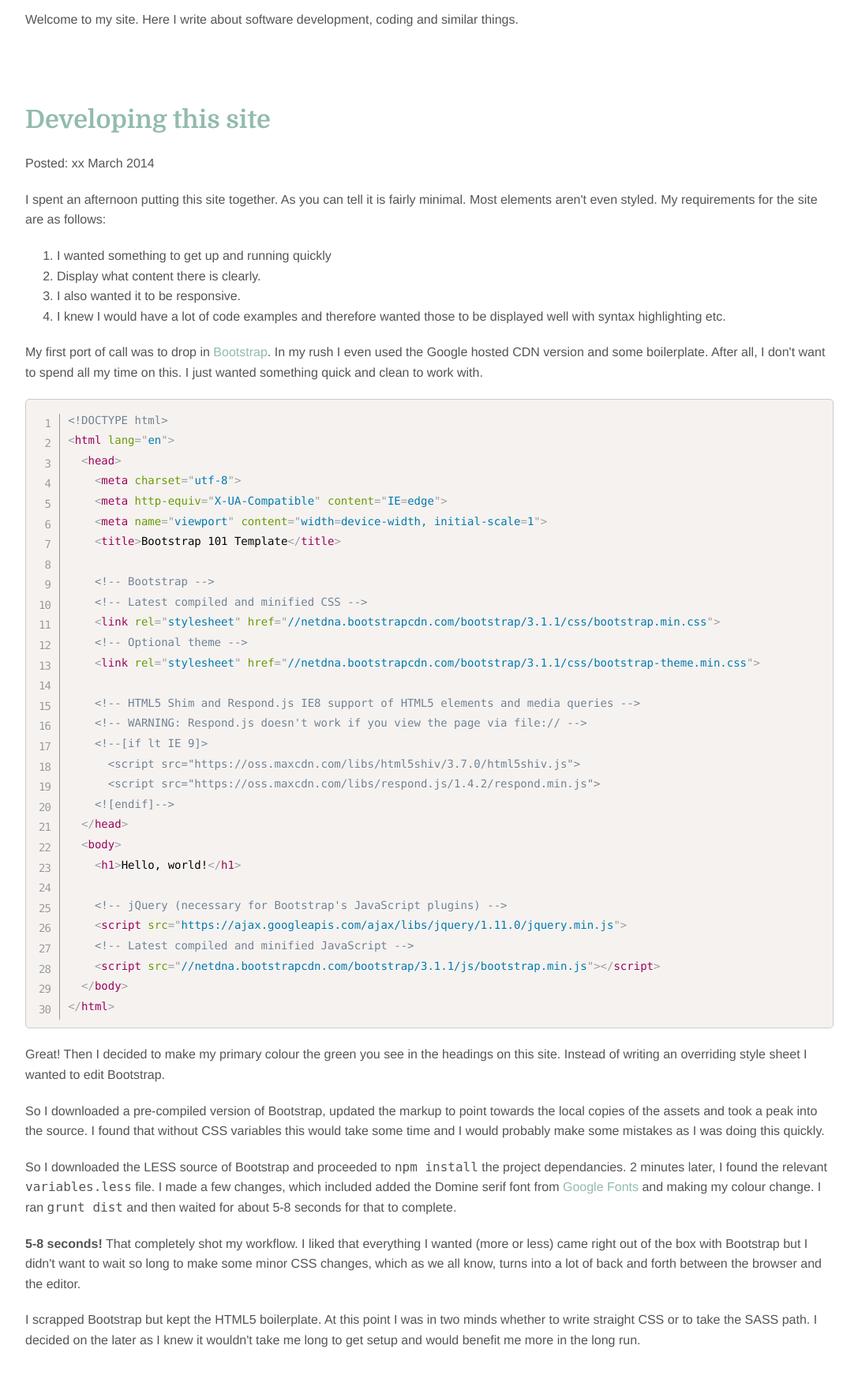
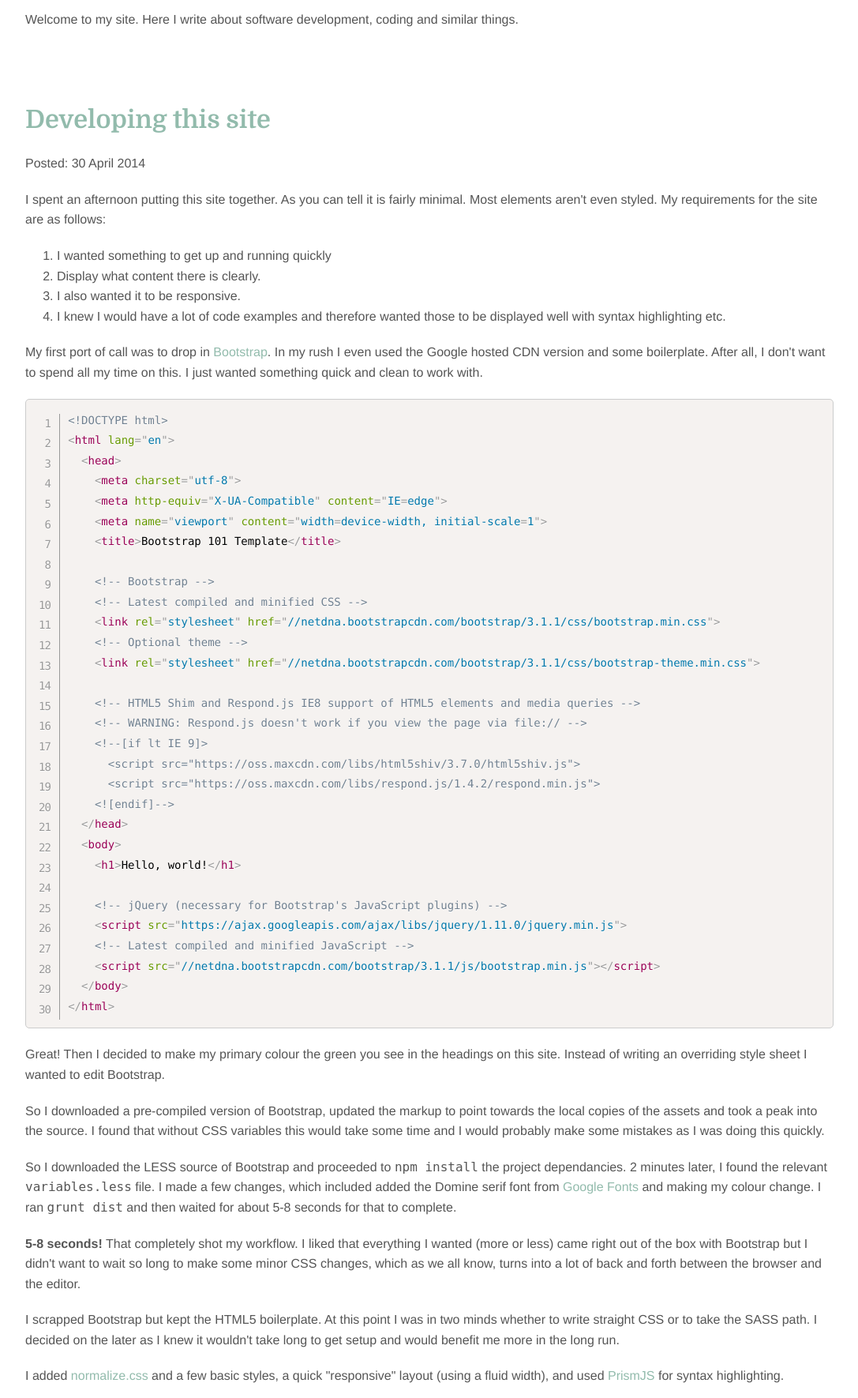
Before and after one commit to davidnormo/portfolio, a PHP site: page / in a window 1280 px wide. Shown: the part 150-1920 px from the top of the page at 79% size, without its empty margins (96-1183 px from the left). Run offline with PHP 8.4, Linux system fonts and the light colour scheme.

Commit message:
Added new post

```diff
--- a/www/index.php
+++ b/www/index.php
@@ -5,7 +5,7 @@
 		<!-- Start post #2 -->
 		<div class="post" id="2">
 			<h2>Developing this site</h2>
-			<p>Posted: xx March 2014</p>
+			<p>Posted: 30 April 2014</p>
 			<p>I spent an afternoon putting this site together. As you can tell it is fairly minimal. Most elements aren't even styled. My requirements for the site are as follows:</p>
 <ol><li>I wanted something to get up and running quickly</li>
 <li>Display what content there is clearly.</li>
@@ -47,7 +47,14 @@
 <p>So I downloaded a pre-compiled version of Bootstrap, updated the markup to point towards the local copies of the assets and took a peak into the source. I found that without CSS variables this would take some time and I would probably make some mistakes as I was doing this quickly.</p>
 <p>So I downloaded the LESS source of Bootstrap and proceeded to <code>npm install</code> the project dependancies. 2 minutes later, I found the relevant <code>variables.less</code> file. I made a few changes, which included added the Domine serif font from <a href="http://www.google.com/fonts">Google Fonts</a> and making my colour change. I ran <code>grunt dist</code> and then waited for about 5-8 seconds for that to complete.</p>
 <p><b>5-8 seconds!</b> That completely shot my workflow. I liked that everything I wanted (more or less) came right out of the box with Bootstrap but I didn't want to wait so long to make some minor CSS changes, which as we all know, turns into a lot of back and forth between the browser and the editor.</p>
-<p>I scrapped Bootstrap but kept the HTML5 boilerplate. At this point I was in two minds whether to write straight CSS or to take the SASS path. I decided on the later as I knew it wouldn't take me long to get setup and would benefit me more in the long run.</p>
+<p>I scrapped Bootstrap but kept the HTML5 boilerplate. At this point I was in two minds whether to write straight CSS or to take the SASS path. I decided on the later as I knew it wouldn't take long to get setup and would benefit me more in the long run.</p>
+<p>I added <a href="http://necolas.github.io/normalize.css/">normalize.css</a> and a few basic styles, a quick "responsive" layout (using a fluid width), and used <a href="http://prismjs.com/">PrismJS</a> for syntax highlighting.</p>
+<p>With a rough first version working, I am now looking into improving the blog experience. Some features I have in mind at the moment include:</p>
+<ul><li>Individual post pages</li>
+<li><a href="http://disqus.com/">Disqus</a> commenting</li>
+<li>Post summaries on the index page</li>
+<li>Writing posts in Markdown</li></ul>
+<p>Of course the starting point would be, what's out there already?<br />The source for this site can be found at this Github repo: <a href="https://github.com/davidnormo/portfolio">https://github.com/davidnormo/portfolio</a></p>
 		</div>
 		<!-- End post #2 -->
 		<hr />
```
Also changed, not shown: 1 other file.
